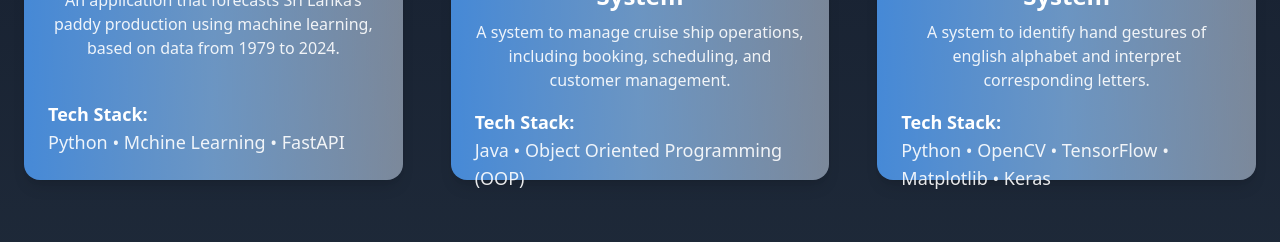
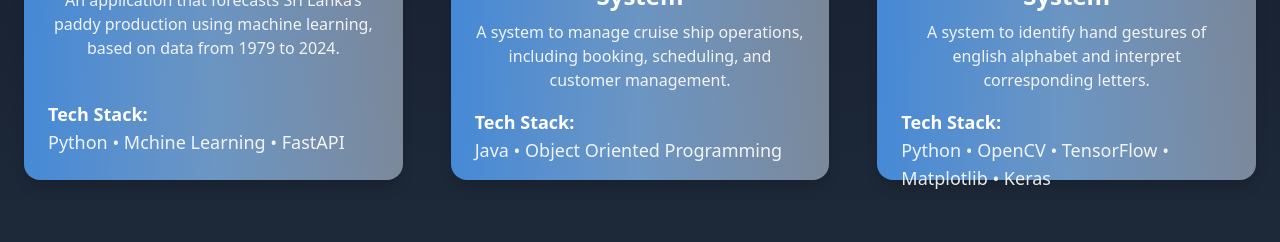
Before and after one commit to LithiraHettiarachchi/portfolio, a React (Vite) app: page / in a window 1280 px wide. Shown: the part 1340-1582 px from the top of the page. Built offline with nearby package versions, Linux system fonts and the light colour scheme.

Commit message:
change stack on project 5

```diff
--- a/src/components/projects.jsx
+++ b/src/components/projects.jsx
@@ -32,7 +32,7 @@ export default function Projects() {
       id: 5,
       title: "Cruise Ship Management System",
       desc: "A system to manage cruise ship operations, including booking, scheduling, and customer management.",
-      tech: ["Java", "Object Oriented Programming (OOP)"],
+      tech: ["Java", "Object Oriented Programming"],
       link: "https://github.com/LithiraHettiarachchi/cruiseShipManagement",
     },
     {
```
